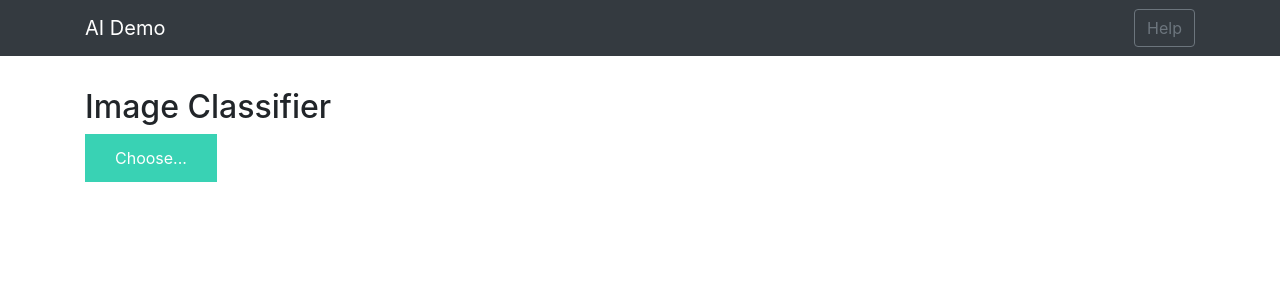
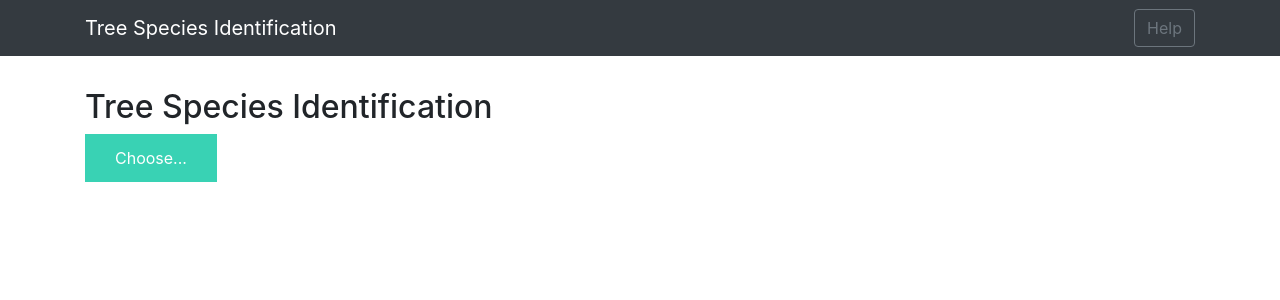
Before and after one commit to JAISON14/Transfer-Learning---Tree-Species-Identification, a Flask app: page / in a window 1280 px wide. Shown: the top 300 px of the page. Run offline with Flask 3, Linux system fonts and the light colour scheme; some libraries are stand-ins or nearby versions.

Commit message:
HTML Updates

```diff
--- a/templates/base.html
+++ b/templates/base.html
@@ -4,7 +4,7 @@
     <meta charset="UTF-8">
     <meta name="viewport" content="width=device-width, initial-scale=1.0">
     <meta http-equiv="X-UA-Compatible" content="ie=edge">
-    <title>AI Demo</title>
+    <title>Tree Species Identification</title>
     <link href="https://cdn.bootcss.com/bootstrap/4.0.0/css/bootstrap.min.css" rel="stylesheet">
     <script src="https://cdn.bootcss.com/popper.js/1.12.9/umd/popper.min.js"></script>
     <script src="https://cdn.bootcss.com/jquery/3.3.1/jquery.min.js"></script>
@@ -15,7 +15,7 @@
 <body>
     <nav class="navbar navbar-dark bg-dark">
         <div class="container">
-            <a class="navbar-brand" href="#">AI Demo</a>
+            <a class="navbar-brand" href="#">Tree Species Identification</a>
             <button class="btn btn-outline-secondary my-2 my-sm-0" type="submit">Help</button>
         </div>
     </nav>
--- a/templates/index.html
+++ b/templates/index.html
@@ -1,6 +1,6 @@
 {% extends "base.html" %} {% block content %}
 
-<h2>Image Classifier</h2>
+<h2>Tree Species Identification</h2>
 
 <div>
     <form id="upload-file" method="post" enctype="multipart/form-data">
```
